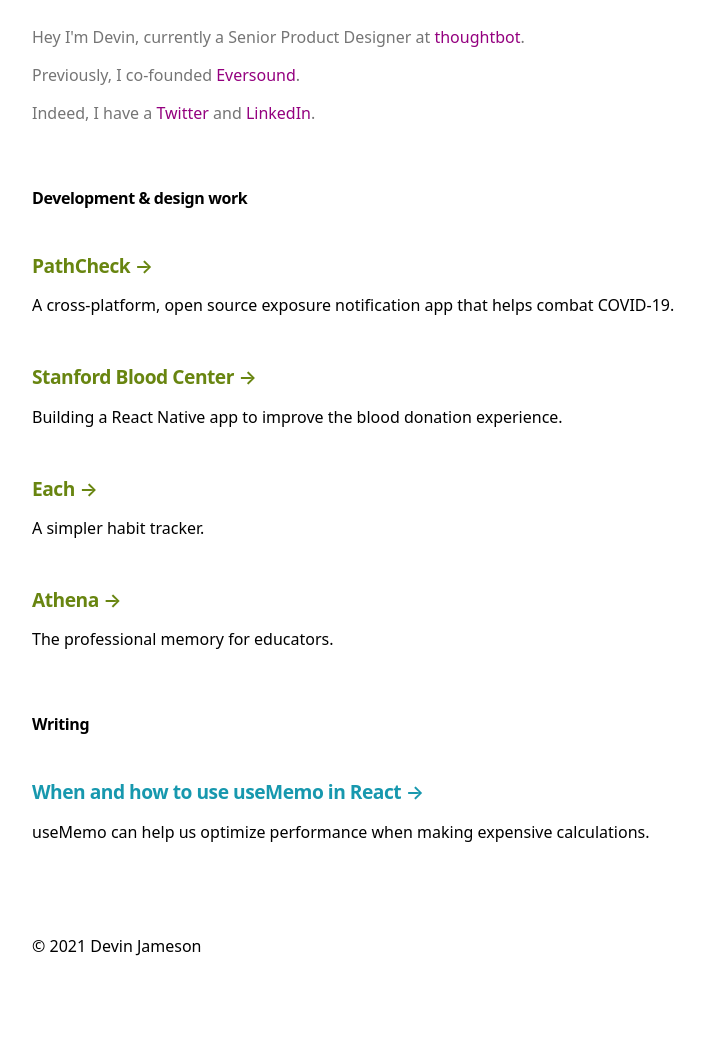
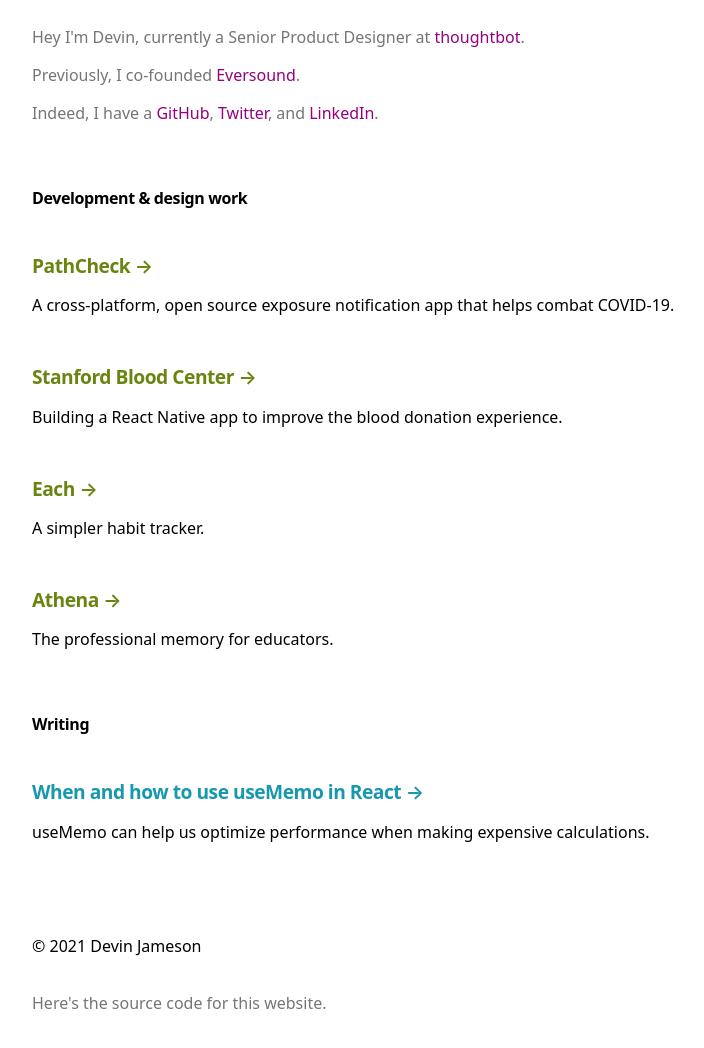
Before and after one commit to devinjameson/devin-jameson-website, a Gatsby site: page / in a window 1280 px wide. Shown: the part 124-1172 px from the top of the page, without its empty margins (180-884 px from the left). Built offline with nearby package versions, Linux system fonts and the light colour scheme; Gatsby itself is replaced by a stand-in of ours.

Commit message:
Add GitHub and source code links

```diff
--- a/gatsby-config.js
+++ b/gatsby-config.js
@@ -8,7 +8,8 @@ module.exports = {
     description: `The portolio and blog of Devin Jameson.`,
     social: {
       twitter: `devinjameson`,
-      linkedIn: `devinjameson`,
+      linkedin: `devinjameson`,
+      github: `devinjameson`,
     },
   },
   plugins: [
--- a/src/components/bio.js
+++ b/src/components/bio.js
@@ -12,7 +12,8 @@ const Bio = () => {
           }
           social {
             twitter
-            linkedIn
+            linkedin
+            github
           }
         }
       }
@@ -23,7 +24,8 @@ const Bio = () => {
   const social = data.site.siteMetadata?.social
 
   const twitterLink = `https://twitter.com/${social.twitter}`
-  const linkedInLink = `https://linkedin.com/in/${social.linkedIn}`
+  const linkedinLink = `https://linkedin.com/in/${social.linkedin}`
+  const githubLink = `https://github.com/${social.github}`
 
   return (
     <div className="bio">
@@ -38,9 +40,11 @@ const Bio = () => {
         </p>
         <p>
           {`Indeed, I have a `}
+          <a href={githubLink}>GitHub</a>
+          {`, `}
           <a href={twitterLink}>Twitter</a>
-          {` and `}
-          <a href={linkedInLink}>LinkedIn</a>.
+          {`, and `}
+          <a href={linkedinLink}>LinkedIn</a>.
         </p>
       </>
     </div>
--- a/src/components/layout.js
+++ b/src/components/layout.js
@@ -24,8 +24,11 @@ const Layout = ({ location, title, summary, children }) => {
     <div className="global-wrapper" data-is-root-path={isRootPath}>
       <header className="global-header">{header}</header>
       <main>{children}</main>
-      <footer>
+      <footer className="global-footer">
         <p>© {new Date().getFullYear()} Devin Jameson</p>
+        <a href="https://github.com/devinjameson/devin-jameson-website">
+          Here's the source code for this website.
+        </a>{" "}
       </footer>
     </div>
   )
--- a/src/style.scss
+++ b/src/style.scss
@@ -415,6 +415,10 @@ a {
   margin-bottom: var(--spacing-8);
 }
 
+.global-footer a {
+  color: var(--color-text-light);
+}
+
 /* Media queries */
 
 @media (max-width: 42em) {
```
